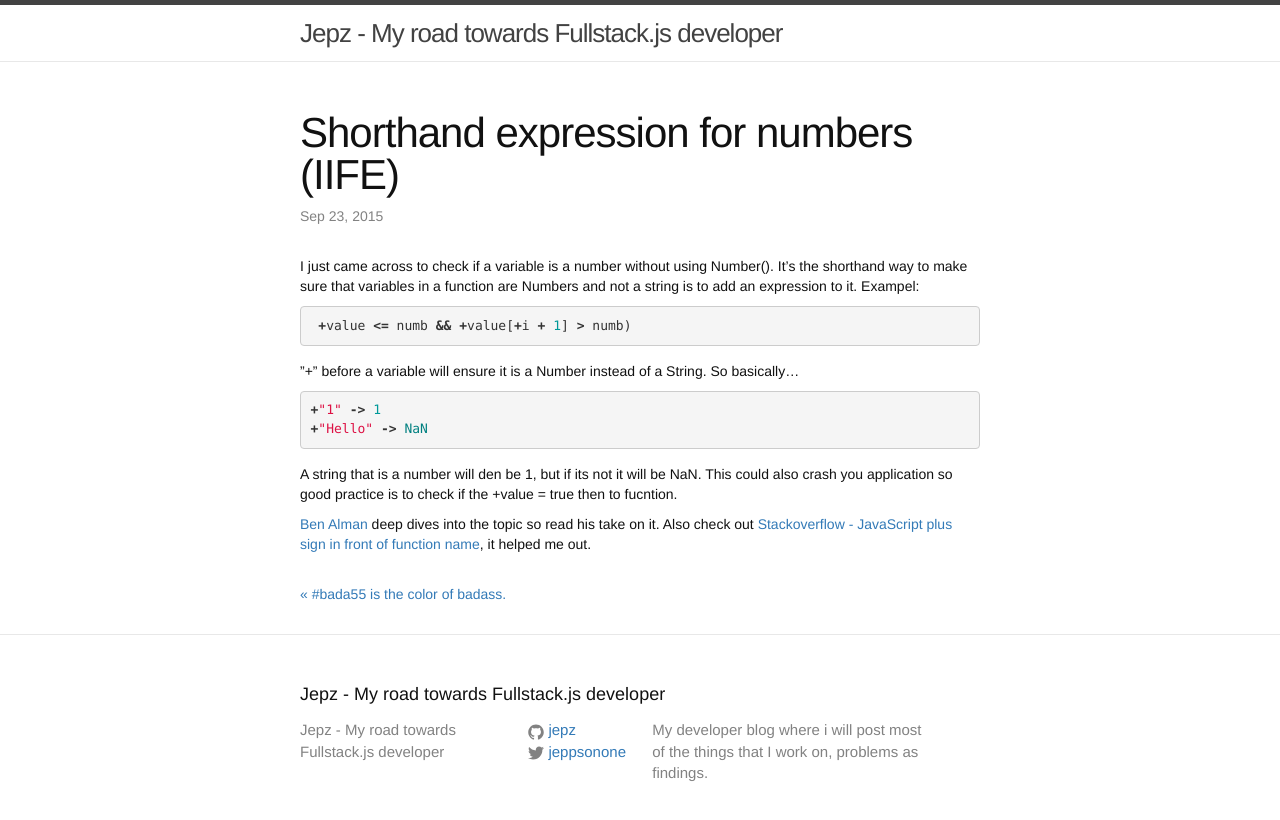
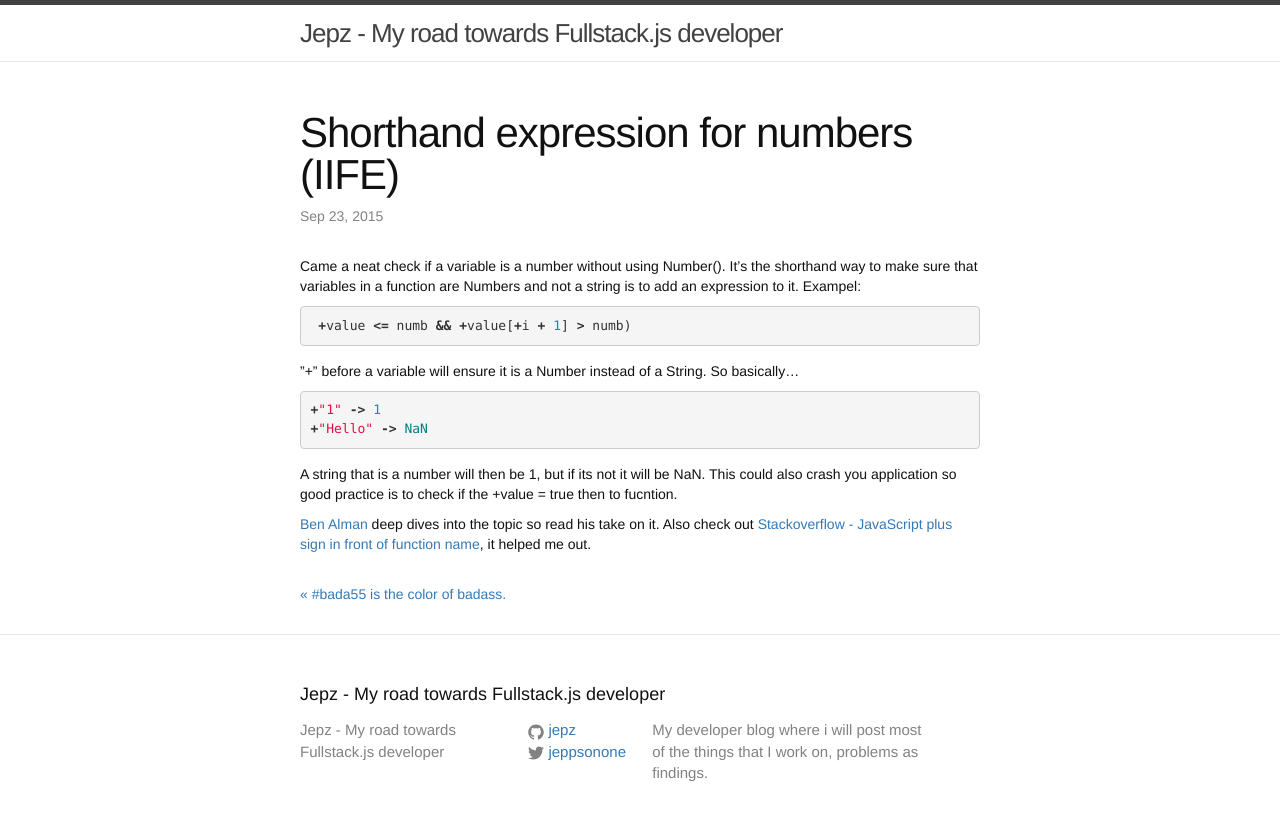
Before and after one commit to Jepz/jekyllblog, a Jekyll site: the page built from _posts/2015-09-23-shorthand-expression-for-numbers-iife.md, in a window 1280 px wide. Shown: the top 820 px of the page. Built offline with Jekyll 4.4.1, drawn with Linux system fonts in a browser that asks for light colours.

Commit message:
update files

```diff
--- a/CNAME
+++ b/CNAME
@@ -1 +1 @@
-blog.jepz.one
+jepz.one
--- a/_posts/2015-09-23-shorthand-expression-for-numbers-iife.md
+++ b/_posts/2015-09-23-shorthand-expression-for-numbers-iife.md
@@ -4,7 +4,7 @@ title:  "Shorthand expression for numbers (IIFE)"
 date:   2015-09-23 17:00
 categories: quickpost
 ---
-I just came across to check if a variable is a number without using Number(). It's the shorthand way to make sure that variables in a function are Numbers and not a string is to add an expression to it.
+Came a neat check if a variable is a number without using Number(). It's the shorthand way to make sure that variables in a function are Numbers and not a string is to add an expression to it.
  Exampel:
 {% highlight ruby %}
  +value <= numb && +value[+i + 1] > numb)
@@ -15,6 +15,6 @@ I just came across to check if a variable is a number without using Number(). It
 +"1" -> 1
 +"Hello" -> NaN
 {% endhighlight %}
-A string that is a number will den be 1, but if its not it will be NaN. This could also crash you application so good practice is to check if the +value = true then to fucntion.
+A string that is a number will then be 1, but if its not it will be NaN. This could also crash you application so good practice is to check if the +value = true then to fucntion.
 
 [Ben Alman](http://benalman.com/news/2010/11/immediately-invoked-function-expression/ "Ben Alman - Immediately-Invoked Function Expression (IIFE)") deep dives into the topic so read his take on it. Also check out [Stackoverflow - JavaScript plus sign in front of function name](http://stackoverflow.com/questions/13341698/javascript-plus-sign-in-front-of-function-name "Stackoverflow - JavaScript plus sign in front of function name"), it helped me out.
```
Also changed, not shown: 4 other files.
